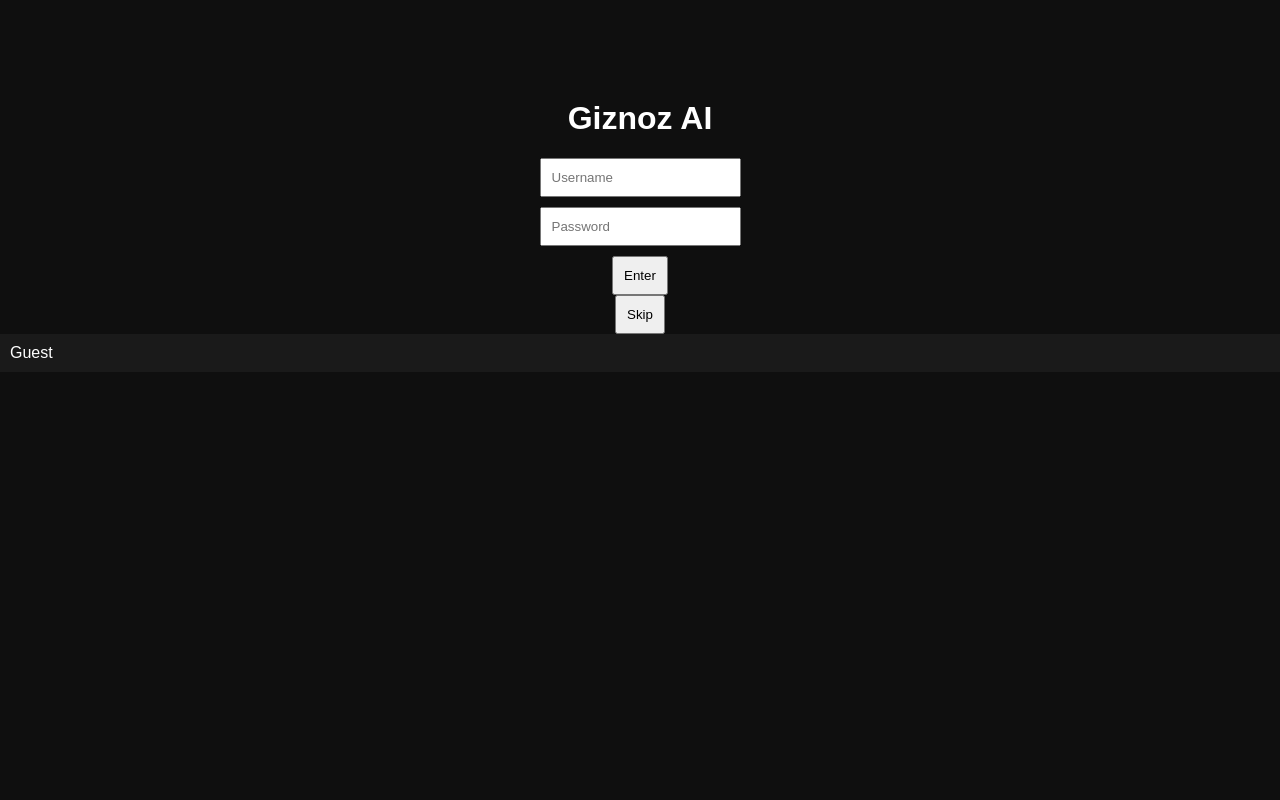
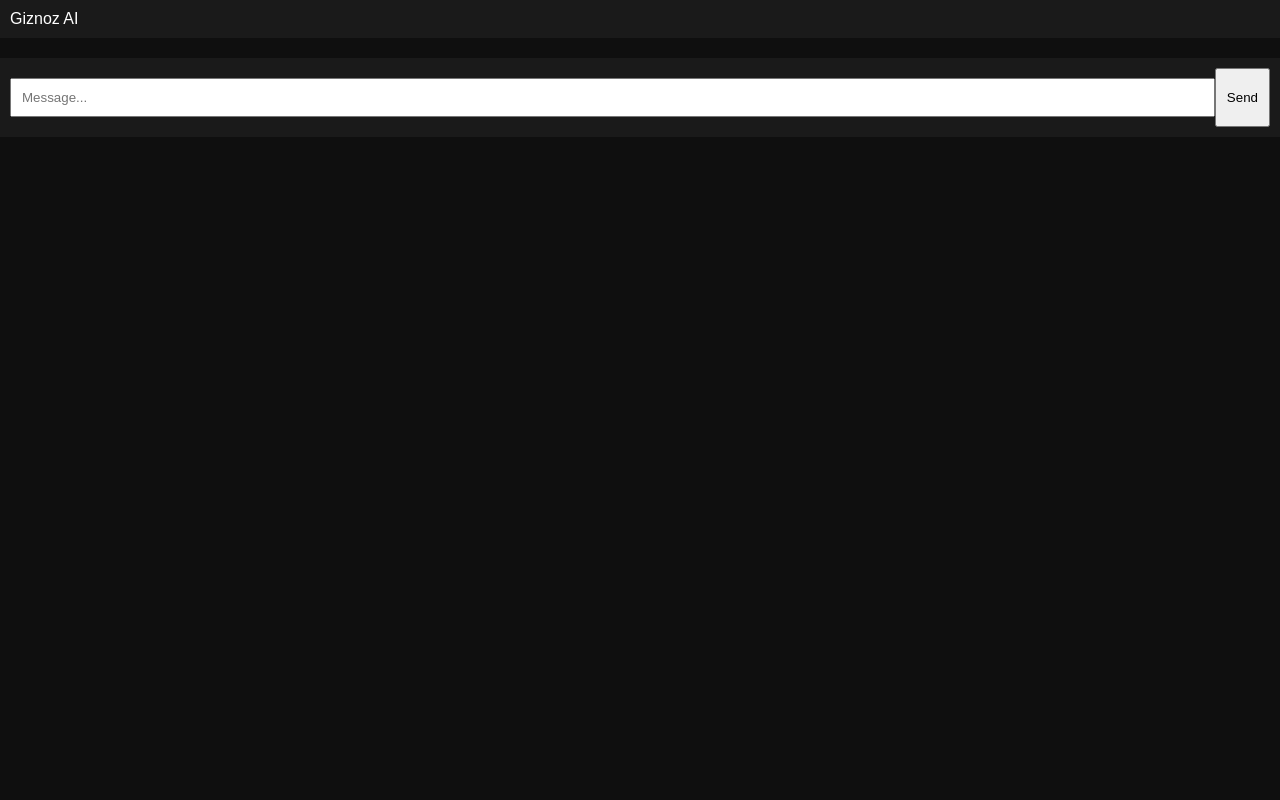
Before and after one commit to jergan-studio/gizno-ai, a plain HTML site: page index.html in a window 1280 px wide. Shown: the top 800 px of the page. Drawn offline with Linux system fonts and the light colour scheme.

Commit message:
Update index.html

```diff
--- a/index.html
+++ b/index.html
@@ -1,43 +1,23 @@
 <!DOCTYPE html>
 <html lang="en">
 <head>
-  <meta charset="UTF-8" />
-  <meta name="viewport" content="width=device-width, initial-scale=1.0"/>
-  <title>Giznoz AI</title>
-  <link rel="stylesheet" href="style.css"/>
+  <meta charset="UTF-8">
+  <meta name="viewport" content="width=device-width, initial-scale=1.0">
+  <title>Giznoz ChatGPT</title>
+  <link rel="stylesheet" href="style.css">
 </head>
 <body>
 
 <div id="app">
 
-  <!-- LOGIN SCREEN -->
-  <div id="login-screen">
-    <h1>Giznoz AI</h1>
+  <div id="topbar">Giznoz AI</div>
 
-    <form id="login-form">
-      <input id="login-name" placeholder="Username" required />
-      <input id="login-pass" type="password" placeholder="Password" required />
-      <button type="submit">Enter</button>
-    </form>
+  <div id="messages"></div>
 
-    <button id="skip-login-btn">Skip</button>
-  </div>
-
-  <!-- CHAT SCREEN -->
-  <div id="chat-screen" class="hidden">
-
-    <div id="topbar">
-      <span id="user-pill">Guest</span>
-    </div>
-
-    <div id="messages"></div>
-
-    <form id="input-form">
-      <input id="chat-input" placeholder="Message..." autocomplete="off"/>
-      <button id="send-btn">Send</button>
-    </form>
-
-  </div>
+  <form id="input-form">
+    <input id="chat-input" placeholder="Message..." autocomplete="off">
+    <button>Send</button>
+  </form>
 
 </div>
 
```
